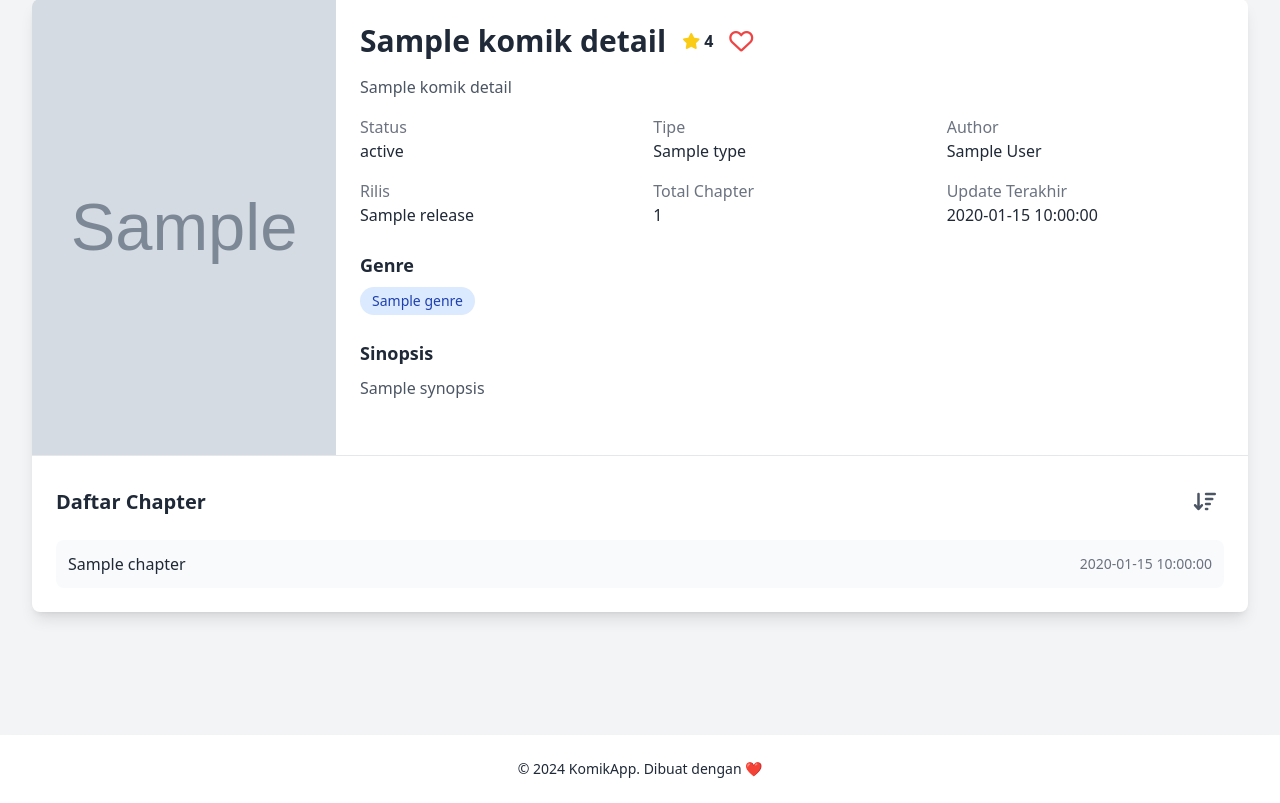
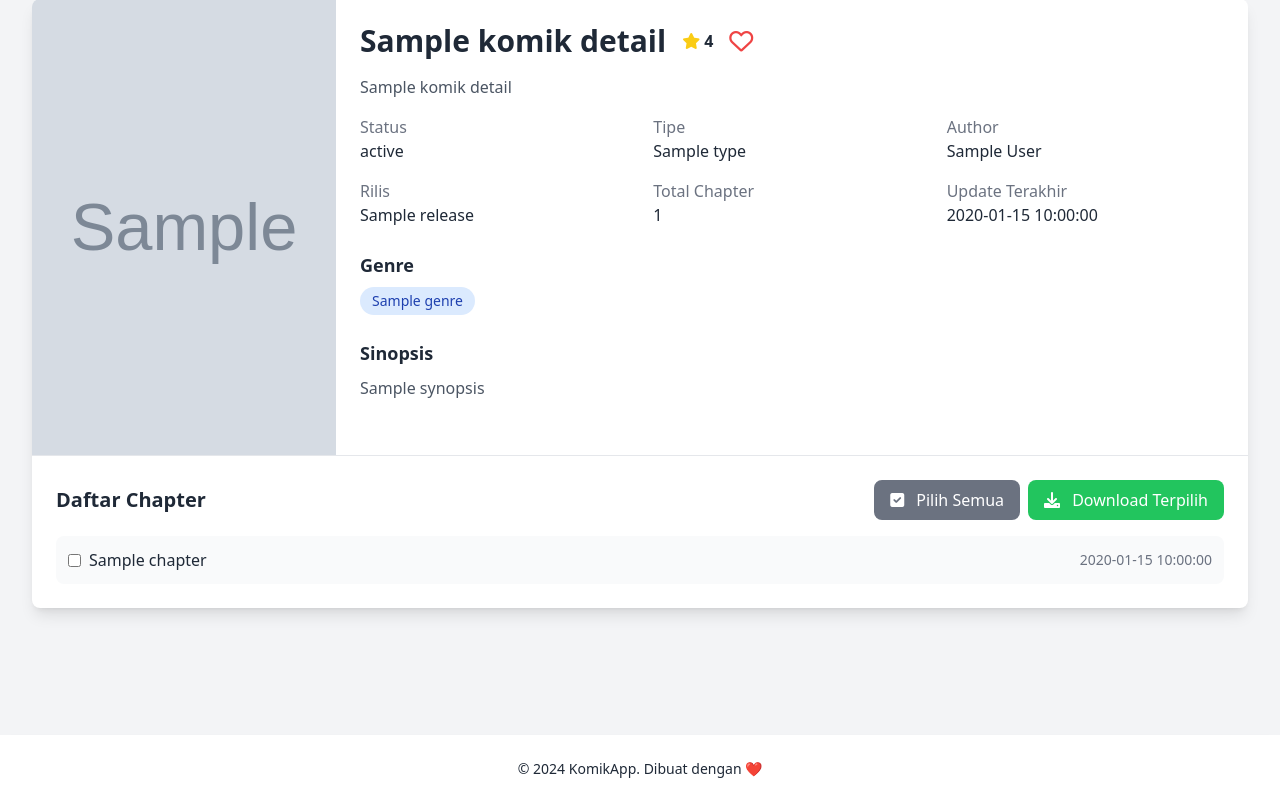
Before and after one commit to Tebe23/Komik-Scraping, a Flask app: template templates/detail.html in a window 1280 px wide. Shown: the part 97-900 px from the top of the page. Run offline with Flask 3, Linux system fonts and the light colour scheme; the template is opened without the code that fills it: most values are stand-ins (such as "Sample title", 1, 10 or a date in 2020); grey boxes marked "Sample" are stand-in pictures; some libraries are stand-ins or nearby versions.

Commit message:
add fitur downlod

```diff
--- a/app.py
+++ b/app.py
@@ -1,10 +1,12 @@
-from flask import Flask, render_template, request, jsonify, url_for, redirect
+from flask import Flask, render_template, request, jsonify, url_for, redirect, send_file
 import requests
 import json
 from bs4 import BeautifulSoup
 from flask_caching import Cache
 import time
 from datetime import datetime
+import io
+import zipfile
 
 app = Flask(__name__)
 
@@ -42,6 +44,27 @@ def format_time_ago(timestamp):
     except Exception as e:
         print(f"Error formatting time: {str(e)}")
         return timestamp
+
+def create_cbz_from_images(images, manga_title, chapter_title):
+    # Buat ZIP dalam memory
+    zip_buffer = io.BytesIO()
+
+    with zipfile.ZipFile(zip_buffer, 'w', zipfile.ZIP_DEFLATED) as cbz:
+        for idx, img_url in enumerate(images, start=1):
+            try:
+                # Download gambar
+                response = requests.get(img_url)
+                if response.status_code == 200:
+                    # Simpan gambar dengan nama yang terurut
+                    image_ext = img_url.split('.')[-1].split('?')[0]
+                    image_name = f'{idx:03d}.{image_ext}'
+                    cbz.writestr(image_name, response.content)
+            except Exception as e:
+                print(f"Error downloading image {idx}: {str(e)}")
+                continue
+
+    zip_buffer.seek(0)
+    return zip_buffer
 
 # Fungsi scraping komik
 @cache.memoize(timeout=300)
@@ -440,6 +463,98 @@ def refresh_data():
     clear_manga_cache()
     return redirect(url_for('home'))
 
+# Route untuk download single chapter
+@app.route('/download/chapter/<path:url>')
+def download_chapter(url):
+    try:
+        if not url.startswith('/'):
+            url = '/' + url
+
+        chapter_url = f"https://komikcast.bz{url}"
+        chapter_data = scrape_chapter(chapter_url)
+
+        if chapter_data is None:
+            return "Chapter tidak ditemukan", 404
+
+        # Buat CBZ
+        cbz_buffer = create_cbz_from_images(
+            chapter_data['images'],
+            chapter_data['title'],
+            chapter_data['title']
+        )
+
+        # Buat nama file yang aman
+        safe_filename = "".join(x for x in chapter_data['title'] if x.isalnum() or x in (' ', '-', '_'))
+        filename = f"{safe_filename}.cbz"
+
+        return send_file(
+            cbz_buffer,
+            as_attachment=True,
+            download_name=filename,
+            mimetype='application/x-cbz'
+        )
+    except Exception as e:
+        return f"Error: {str(e)}", 500
+
+# Route untuk download batch chapter
+@app.route('/download/batch/<path:url>')
+def download_batch(url):
+    try:
+        # Bersihkan URL
+        url = url.strip('/')
+        if not url.startswith('komik/'):
+            url = f"komik/{url}"
+
+        komik_url = f"https://komikcast.bz/{url}"
+        komik_detail = scrape_detail_komik(komik_url)
+
+        if komik_detail is None:
+            return "Komik tidak ditemukan", 404
+
+        # Ambil chapter yang dipilih dari parameter
+        selected_chapters = request.args.getlist('chapters')
+        chapters_to_download = [ch for ch in komik_detail['chapters']
+                              if ch['link'] in selected_chapters]
+
+        if not chapters_to_download:
+            return "Tidak ada chapter yang dipilih", 400
+
+        # Buat ZIP untuk semua chapter
+        zip_buffer = io.BytesIO()
+        with zipfile.ZipFile(zip_buffer, 'w', zipfile.ZIP_DEFLATED) as batch_zip:
+            for chapter in chapters_to_download:
+                try:
+                    chapter_data = scrape_chapter(f"https://komikcast.bz{chapter['link']}")
+                    if chapter_data and chapter_data['images']:
+                        # Buat CBZ untuk chapter ini
+                        chapter_buffer = create_cbz_from_images(
+                            chapter_data['images'],
+                            komik_detail['title'],
+                            chapter['title']
+                        )
+                        # Tambahkan ke batch ZIP
+                        safe_chapter_name = "".join(x for x in chapter['title']
+                                                  if x.isalnum() or x in (' ', '-', '_'))
+                        batch_zip.writestr(f"{safe_chapter_name}.cbz",
+                                         chapter_buffer.getvalue())
+                except Exception as e:
+                    print(f"Error processing chapter {chapter['title']}: {str(e)}")
+                    continue
+
+        zip_buffer.seek(0)
+        safe_manga_name = "".join(x for x in komik_detail['title']
+                                if x.isalnum() or x in (' ', '-', '_'))
+        filename = f"{safe_manga_name}_batch.zip"
+
+        return send_file(
+            zip_buffer,
+            as_attachment=True,
+            download_name=filename,
+            mimetype='application/zip'
+        )
+    except Exception as e:
+        return f"Error: {str(e)}", 500
+
 # Error handlers
 @app.errorhandler(404)
 def page_not_found(e):
--- a/templates/detail.html
+++ b/templates/detail.html
@@ -82,22 +82,33 @@
 
         <!-- Chapter List -->
         <div class="border-t border-gray-200 dark:border-gray-700 p-6">
-            <!-- Chapter Header with Sort Button -->
+            <!-- Chapter Header with Select All and Download Button -->
             <div class="flex justify-between items-center mb-4">
                 <h3 class="text-xl font-bold">Daftar Chapter</h3>
-                <button id="sortButton" class="p-2 text-gray-600 dark:text-gray-300 hover:bg-gray-100 dark:hover:bg-gray-700 rounded-full transition-all duration-200">
-                    <i id="sortIcon" class="fas fa-sort-amount-down text-xl"></i>
-                </button>
+                <div class="flex items-center gap-2">
+                    <button id="selectAllChapters" class="px-4 py-2 bg-gray-500 text-white rounded-lg hover:bg-gray-600">
+                        <i class="fas fa-check-square mr-2"></i>
+                        Pilih Semua
+                    </button>
+                    <button id="downloadSelected" class="px-4 py-2 bg-green-500 text-white rounded-lg hover:bg-green-600">
+                        <i class="fas fa-download mr-2"></i>
+                        Download Terpilih
+                    </button>
+                </div>
             </div>
 
             <!-- Chapter List Container -->
             <div id="chapterList" class="grid gap-2 max-h-96 overflow-y-auto">
                 {% for chapter in komik_detail.chapters %}
-                <a href="{{ url_for('chapter', url=chapter.link) }}"
-                   class="flex items-center justify-between p-3 bg-gray-50 dark:bg-gray-700 rounded-lg hover:bg-gray-100 dark:hover:bg-gray-600 transition-colors">
-                    <span class="font-medium">{{ chapter.title }}</span>
-                    <span class="text-sm text-gray-500 dark:text-gray-400">{{ format_time_ago(chapter.time) }}</span>
-                </a>
+                <div class="flex items-center justify-between p-3 bg-gray-50 dark:bg-gray-700 rounded-lg">
+                    <div class="flex items-center gap-2">
+                        <input type="checkbox" class="chapter-checkbox" value="{{ chapter.link }}" id="chapter-{{ loop.index }}">
+                        <label for="chapter-{{ loop.index }}">{{ chapter.title }}</label>
+                    </div>
+                    <span class="text-sm text-gray-500 dark:text-gray-400">
+                        {{ format_time_ago(chapter.time) }}
+                    </span>
+                </div>
                 {% endfor %}
             </div>
         </div>
@@ -198,4 +209,29 @@ document.addEventListener('DOMContentLoaded', function() {
     }
 });
 </script>
+
+<script>
+// Select/Deselect All Chapters and Download Selected
+document.getElementById('selectAllChapters').addEventListener('click', function() {
+    const checkboxes = document.querySelectorAll('.chapter-checkbox');
+    const isAllChecked = [...checkboxes].every(cb => cb.checked);
+    checkboxes.forEach(cb => cb.checked = !isAllChecked);
+});
+
+document.getElementById('downloadSelected').addEventListener('click', function() {
+    const selected = [...document.querySelectorAll('.chapter-checkbox:checked')]
+        .map(cb => cb.value);
+
+    if (selected.length === 0) {
+        alert('Pilih chapter yang ingin didownload terlebih dahulu');
+        return;
+    }
+
+    const url = new URL(window.location.href.replace('/detail/', '/download/batch/'));
+    selected.forEach(chapter => url.searchParams.append('chapters', chapter));
+
+    window.location.href = url.toString();
+});
+</script>
+
 {% endblock %}
```
